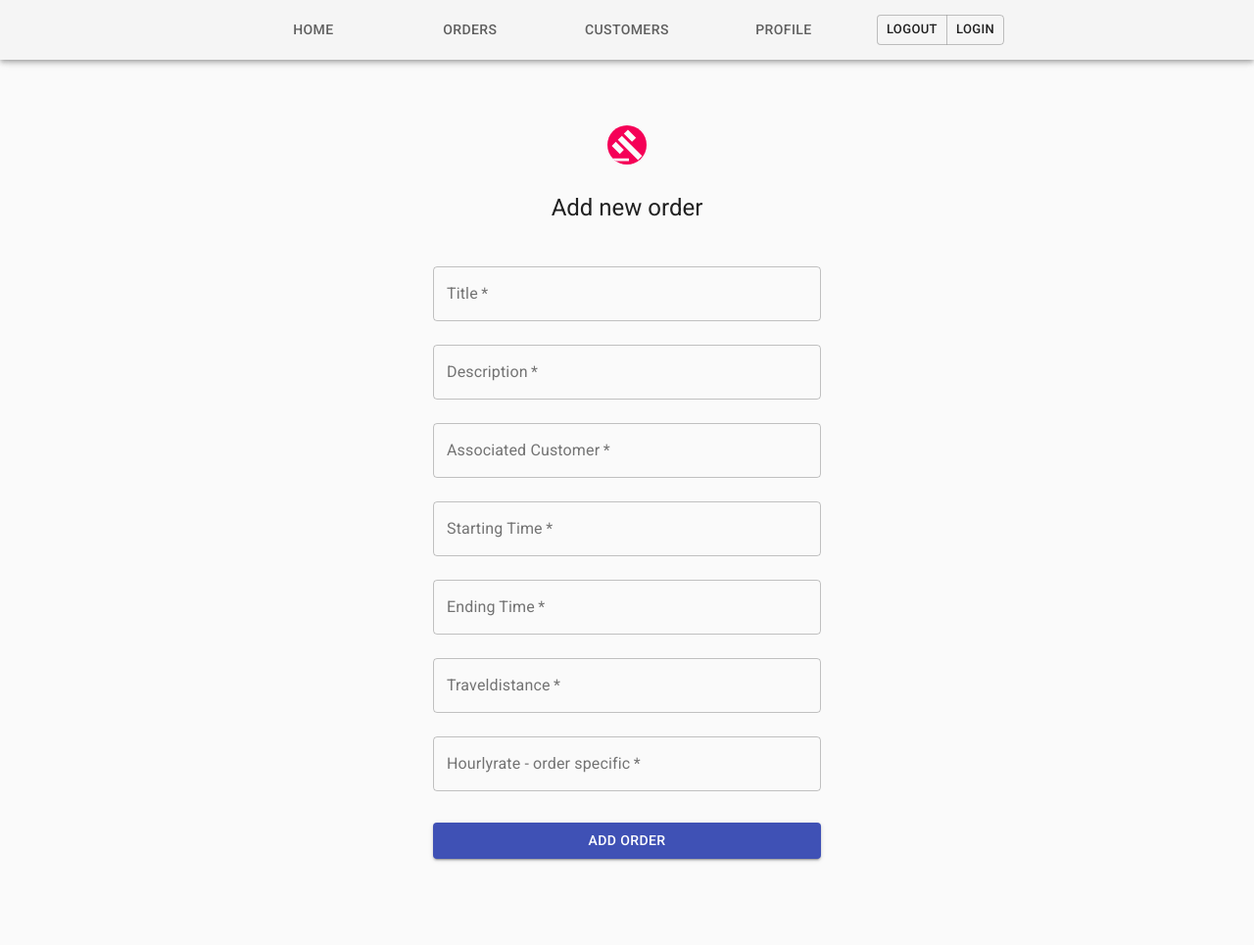
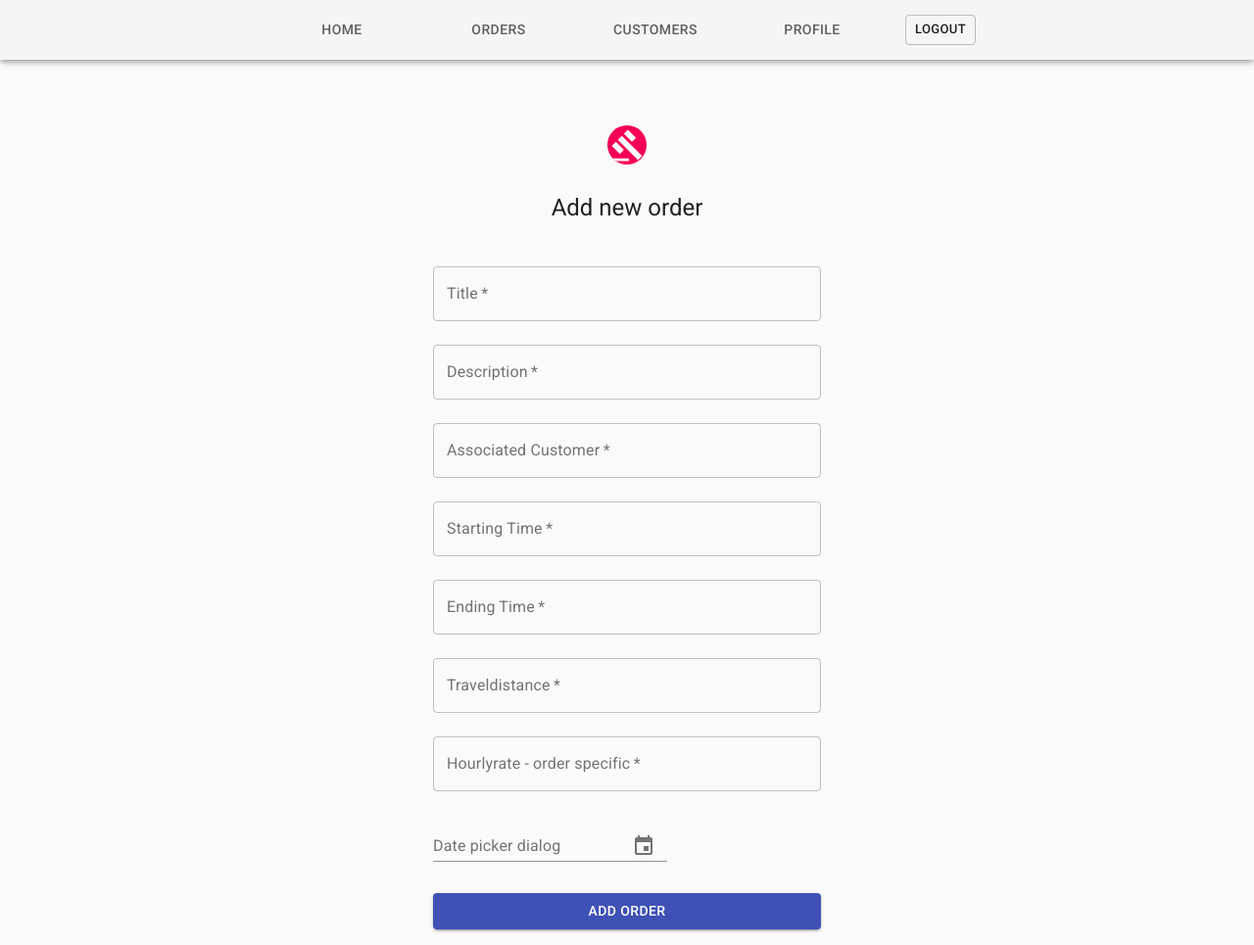
Before and after one commit to M4RC0K4LT/Webprogrammierung, a React app in the folder client/: page /addorder in a window 1280 px wide. Shown: the whole page at 98% size. Before the commit the page ends 893 px from the top, so only its background shows below. Built offline with nearby package versions, Linux system fonts and the light colour scheme; sample sign-in values are in the browser's storage.

Commit message:
Some BugFixes

```diff
--- a/client/package.json
+++ b/client/package.json
@@ -3,11 +3,14 @@
   "version": "0.1.0",
   "private": true,
   "dependencies": {
+    "@date-io/date-fns": "^1.3.13",
     "@material-ui/core": "^4.8.0",
     "@material-ui/icons": "^4.5.1",
+    "@material-ui/pickers": "^3.2.8",
     "@testing-library/jest-dom": "^4.2.4",
     "@testing-library/react": "^9.3.2",
     "@testing-library/user-event": "^7.1.2",
+    "date-fns": "^2.9.0",
     "react": "^16.12.0",
     "react-dom": "^16.12.0",
     "react-router-dom": "^5.1.2",
--- a/client/public/index.html
+++ b/client/public/index.html
@@ -12,9 +12,9 @@
     <title>React Applic</title>
   </head>
 
-  <body style="font-family:'Roboto'",>
+  <body style="font-family:'Roboto';",>
     <noscript>You need to enable JavaScript to run this app.</noscript>
-    <div id="root"></div>
+    <div id="root" style=" padding-left: calc(100vw - 100%);"></div>
 
   </body>
 </html>
--- a/client/src/addorder.js
+++ b/client/src/addorder.js
@@ -12,6 +12,9 @@ import PermContactCalendarOutlinedIcon from '@material-ui/icons/PermContactCalen
 import { Redirect } from 'react-router-dom'
 import GavelOutlinedIcon from '@material-ui/icons/GavelOutlined';
 import { green } from '@material-ui/core/colors';
+import 'date-fns';
+import DateFnsUtils from '@date-io/date-fns';
+import { MuiPickersUtilsProvider, KeyboardDatePicker } from '@material-ui/pickers';
 
 const useStyles = theme => ({
     paper: {
@@ -54,10 +57,18 @@ class AddOrder extends Component {
             message: "",
             open: false,
             snackcolor: "error",
+            data: null,
+            startDate: null,
         };
         this.handleSubmit = this.handleSubmit.bind(this);
+        this.handleStartDate = this.handleStartDate.bind(this);
+    }
 
-    }
+    handleStartDate = (date) => {
+        this.setState({
+            startDate: date
+        });
+    };
 
     handleSubmit(event){
         var that = this;
@@ -94,7 +105,6 @@ class AddOrder extends Component {
     }
 
     render() {
-
         const { classes } = this.props;
         const { response, isLoading, error, open, message } = this.state;
 
@@ -191,6 +201,19 @@ class AddOrder extends Component {
                         fullWidth
                         label="Hourlyrate - order specific"
                     />
+                    <MuiPickersUtilsProvider utils={DateFnsUtils}>
+                        <KeyboardDatePicker
+                            margin="normal"
+                            id="date-picker-dialog"
+                            label="Date picker dialog"
+                            format="MM-dd-yyyy"
+                            value={this.state.startDate}
+                            onChange={this.handleStartDate}
+                            KeyboardButtonProps={{
+                              'aria-label': 'change date',
+                            }}
+                        />
+                    </MuiPickersUtilsProvider>
                     <Button
                         type="submit"
                         fullWidth
--- a/client/src/customerorders.js
+++ b/client/src/customerorders.js
@@ -66,11 +66,15 @@ class CustomerOrders extends React.Component {
   }
 
   handleCheck(orderid){
+    this.setState({ buttondisabled: false })
     const id = parseInt(orderid)
     this.setState({ checkedforinvoice: [...this.state.checkedforinvoice, id] });
     if(this.state.checkedforinvoice.includes(id)){
       let filteredArray = this.state.checkedforinvoice.filter(item => item !== id)
       this.setState({ checkedforinvoice: filteredArray });
+      if(filteredArray.length == 0){
+        this.setState({ buttondisabled: true })
+      }
     }
   }
 
@@ -183,6 +187,7 @@ class CustomerOrders extends React.Component {
           <Button
             type="submit"
             fullWidth
+            disabled={this.state.buttondisabled}
             variant="contained"
             color="secondary"
             className={classes.submit}
--- a/client/src/index.js
+++ b/client/src/index.js
@@ -21,11 +21,13 @@ import ButtonGroup from '@material-ui/core/ButtonGroup';
 
 import { Route, Link, NavLink, BrowserRouter as Router, Switch } from 'react-router-dom'
 
-
 class Routing extends React.Component{
 
   constructor(props) {
     super(props);
+    this.state = {
+      isLoggedIn: false,
+    };
     this.handleClick = this.handleClick.bind(this);
   }
 
@@ -34,20 +36,43 @@ class Routing extends React.Component{
     window.location.reload();
   }
 
+  componentDidMount(){
+    if (sessionStorage.getItem("authToken") != null){
+      this.setState({ isLoggedIn: true })
+    }else {
+      this.setState({ isLoggedIn: false })
+    }
+  }
+
   render(){
+
+    const isLoggedIn = this.state.isLoggedIn;
+    let userbuttons;
+
+    if (isLoggedIn) {
+      userbuttons = (
+        <ButtonGroup size="small" aria-label="small outlined button group" style={{margin: "15px"}}>
+                <Button onClick={this.handleClick}>Logout</Button>
+        </ButtonGroup>
+      );
+    } else {
+      userbuttons = (
+        <ButtonGroup size="small" aria-label="small outlined button group" style={{margin: "15px"}}>
+                <Button href="/register">Register</Button>
+                <Button href="/login">Login</Button>
+        </ButtonGroup>
+      );
+    }
     return (
     <Router>
       <div>
-          <AppBar position="fixed" color="default">
+          <AppBar position="fixed" color="default" style={{ paddingLeft: "calc(100vw - 100%)" }}>
             <Tabs centered>
               <Tab label="Home" component={Link} to="/"/>
               <Tab label="Orders" component={Link} to="/orders"/>
               <Tab label="Customers" component={Link} to="/customers" />
               <Tab label="Profile" component={Link} to="/profile" />
-              <ButtonGroup size="small" aria-label="small outlined button group" style={{margin: "15px"}}>
-                <Button onClick={this.handleClick}>Logout</Button>
-                <Button href="/login">Login</Button>
-              </ButtonGroup>
+              {userbuttons}
             </Tabs>
           </AppBar>
 
--- a/client/src/login.js
+++ b/client/src/login.js
@@ -93,7 +93,7 @@ class Login extends Component {
 
         if(response.login === "successful"){
             sessionStorage.setItem('authToken', response.token);
-            return <div className={classes.paper}><CheckCircleIcon /><br/><h1>Login successful!</h1><br/><Redirect to="/profile" /></div>;
+            return window.location.replace("/profile");
         }
 
         if (sessionStorage.getItem("authToken") != null){
--- a/routes/ordersapi.js
+++ b/routes/ordersapi.js
@@ -35,6 +35,9 @@ router.get('/:id', async (request, response) => {
 router.post('/get/invoice', async (request, response) => {
 
     let orders_for_invoice = request.body.idlist
+    if(orders_for_invoice.length<1){
+        return response.status(400).send("Wrong InvoiceIDs sent!")
+    }
     const eur_per_km = 1.2;
     all_order_elements_for_invoice = [];
     try{
```
Also changed, not shown: 2 other files.
